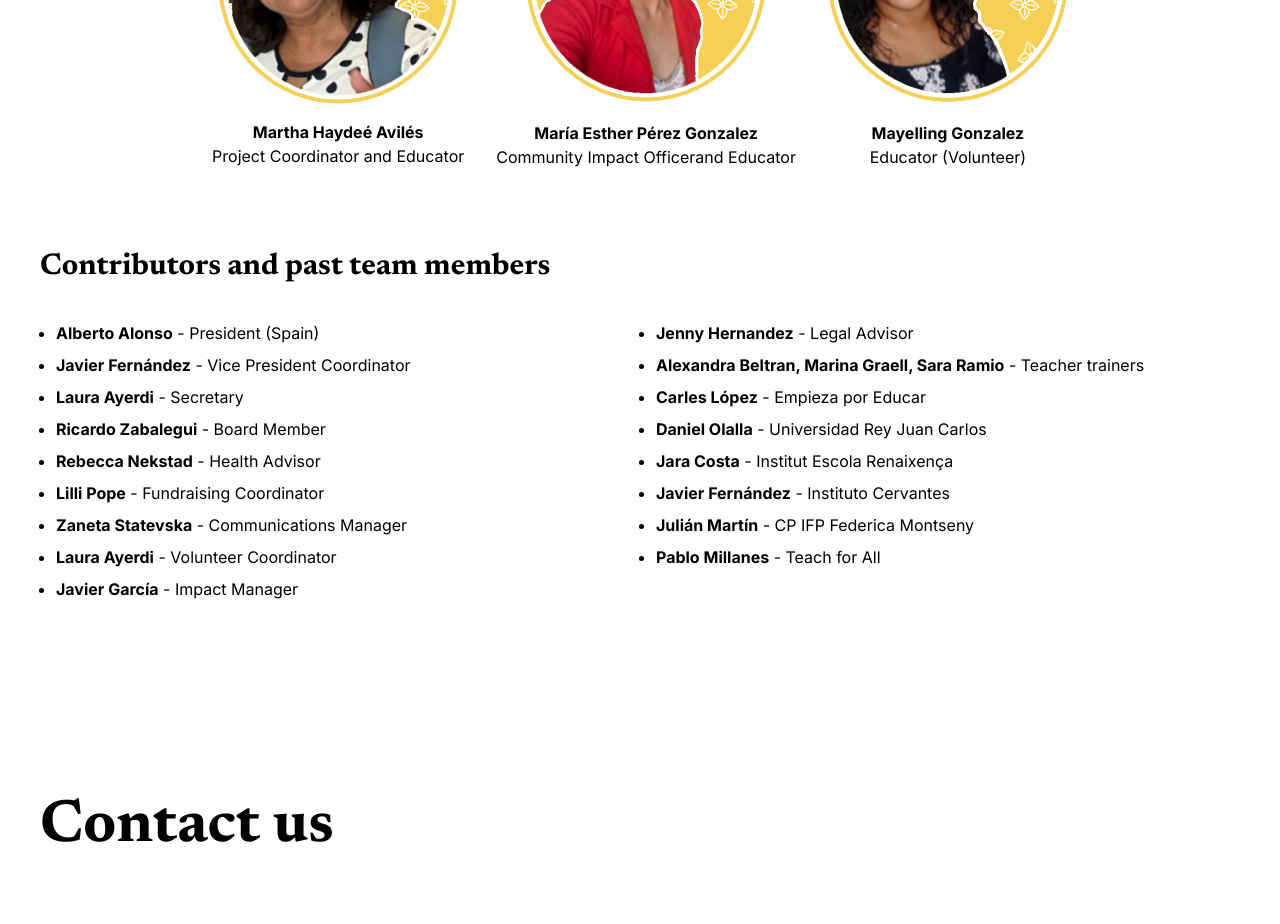
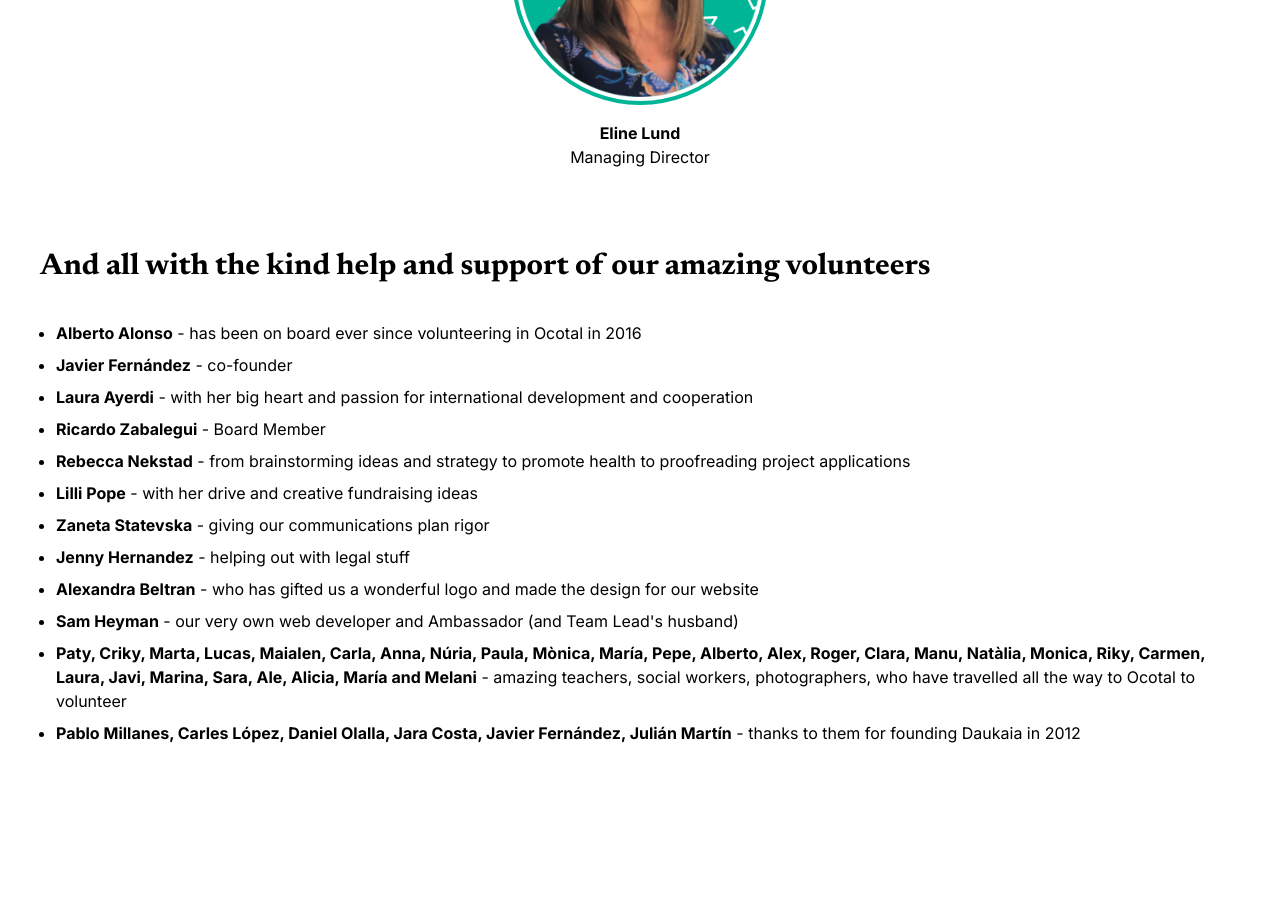
Before and after one commit to samheyman/daukaia-v3, a Next.js app: page /who-we-are in a window 1280 px wide. Shown: the part 2680-3604 px from the top of the page. Built offline with nearby package versions, Linux system fonts and the light colour scheme.

Commit message:
Feedback from Eline

```diff
--- a/src/app/components/Intro.tsx
+++ b/src/app/components/Intro.tsx
@@ -4,10 +4,9 @@ export default function Intro() {
   return (
     <section className={`meaning ${newsreader.className} text-center`}>
       <p className="text-3xl max-w-4xl mx-12 lg:mx-0">
-        We are a small, grassroots nonprofit organization, led by schoold
-        teacher in Norway, working with children and families in Ocotal,
-        Nicaragua. We provide a safe space for learning, play, growth, and
-        healing. The kind of spaces every child deserves.
+        We are a small nonprofit working with children and families in Ocotal,
+        Nicaragua. We provide support and a safe space for learning, play,
+        growth, and healing. The kind of space every child deserves.
       </p>
     </section>
   );
--- a/src/app/components/JoinUs.tsx
+++ b/src/app/components/JoinUs.tsx
@@ -12,6 +12,12 @@ export default function JoinUs() {
           creative project, or spreading our mission, your unique talents and
           efforts can light up the path to a brighter future for a child. Maybe
           you want to involve your class, your company or a group of friends?
+        </p>
+        <p className="text-lg md:text-base">
+          Nicaragua is one of the poorest countries in Latin America, and many
+          children in Ocotal grow up facing instability, poverty, and limited
+          opportunities. In the face of these challenges, what every child needs
+          is hope, support, and the chance to dream.
         </p>
         <p className="text-lg md:text-base">
           Your support empowers children like Betty to build better lives for
--- a/src/app/who-we-are/components/Team.tsx
+++ b/src/app/who-we-are/components/Team.tsx
@@ -5,23 +5,7 @@ export default function Team() {
     <section className="mx-auto flex w-full lg:w-[min(1200px,(100%-4rem))] flex-col my-12 px-4 lg:px-0">
       <div className="flex items-start flex-col">
         <h1 className={`text-6xl ${newsreader.className}`}>Team</h1>
-        <h2 className={`text-3xl font-bold ${newsreader.className} my-12`}>
-          Team lead
-        </h2>
-        <div className="flex flex-col lg:flex-row justify-center items-center w-full gap-8 lg:gap-8">
-          <div className="flex flex-col items-center ">
-            <div className="border border-4 rounded-full border-[#00b596] p-1">
-              <img src="/images/team/eline_green.png" className="w-60 " />
-            </div>
-            <p className="font-bold mt-4">Eline Lund</p>
-            <p>President</p>
-          </div>
-          {/* <div className="flex flex-col items-center">
-            <img src="/images/team/alberto_green.png" className="w-60" />
-            <p className="font-bold mt-4">Alberto Alonso</p>
-            <p>President (Spain)</p>
-          </div> */}
-        </div>
+
         <h2 className={`text-3xl font-bold ${newsreader.className} my-8`}>
           The team in Ocotal
         </h2>
@@ -42,7 +26,23 @@ export default function Team() {
             <p>Educator (Volunteer)</p>
           </div>
         </div>
-
+        <h2 className={`text-3xl font-bold ${newsreader.className} my-12`}>
+          Team lead
+        </h2>
+        <div className="flex flex-col lg:flex-row justify-center items-center w-full gap-8 lg:gap-8">
+          <div className="flex flex-col items-center ">
+            <div className="border border-4 rounded-full border-[#00b596] p-1">
+              <img src="/images/team/eline_green.png" className="w-60 " />
+            </div>
+            <p className="font-bold mt-4">Eline Lund</p>
+            <p>Managing Director</p>
+          </div>
+          {/* <div className="flex flex-col items-center">
+            <img src="/images/team/alberto_green.png" className="w-60" />
+            <p className="font-bold mt-4">Alberto Alonso</p>
+            <p>President (Spain)</p>
+          </div> */}
+        </div>
         {/* <div className="flex flex-col lg:flex-row justify-center items-center w-full mt-8 gap-8 lg:gap-8">
           <div className="flex flex-col items-center">
             <img src="/images/team/javier.png" className="w-60" />
@@ -65,87 +65,70 @@ export default function Team() {
         </div> */}
         <div className="flex flex-col w-full my-12">
           <h2 className={`text-3xl font-bold ${newsreader.className} my-8`}>
-            Contributors and past team members
+            And all with the kind help and support of our amazing volunteers
           </h2>
           <div className="flex flex-col lg:flex-row w-full mb-12">
             <div className="flex-1">
               <ul className="list-disc ml-4">
                 <li className="py-1">
-                  <span className="font-bold">Alberto Alonso</span> - President
-                  (Spain)
+                  <span className="font-bold">Alberto Alonso</span> - has been
+                  on board ever since volunteering in Ocotal in 2016
                 </li>
                 <li className="py-1">
-                  <span className="font-bold">Javier Fernández</span> - Vice
-                  President Coordinator
+                  <span className="font-bold">Javier Fernández</span> -
+                  co-founder
                 </li>
                 <li className="py-1">
-                  <span className="font-bold">Laura Ayerdi</span> - Secretary
+                  <span className="font-bold">Laura Ayerdi</span> - with her big
+                  heart and passion for international development and
+                  cooperation
                 </li>
                 <li className="py-1">
                   <span className="font-bold">Ricardo Zabalegui</span> - Board
                   Member
                 </li>
                 <li className="py-1">
-                  <span className="font-bold">Rebecca Nekstad</span> - Health
-                  Advisor
+                  <span className="font-bold">Rebecca Nekstad</span> - from
+                  brainstorming ideas and strategy to promote health to
+                  proofreading project applications
                 </li>
                 <li className="py-1">
-                  <span className="font-bold">Lilli Pope</span> - Fundraising
-                  Coordinator
+                  <span className="font-bold">Lilli Pope</span> - with her drive
+                  and creative fundraising ideas
                 </li>
                 <li className="py-1">
-                  <span className="font-bold">Zaneta Statevska</span> -
-                  Communications Manager
-                </li>{" "}
+                  <span className="font-bold">Zaneta Statevska</span> - giving
+                  our communications plan rigor
+                </li>
                 <li className="py-1">
-                  <span className="font-bold">Laura Ayerdi</span> - Volunteer
-                  Coordinator
-                </li>{" "}
+                  <span className="font-bold">Jenny Hernandez</span> - helping
+                  out with legal stuff
+                </li>
                 <li className="py-1">
-                  <span className="font-bold">Javier García</span> - Impact
-                  Manager
+                  <span className="font-bold">Alexandra Beltran</span> - who has
+                  gifted us a wonderful logo and made the design for our website
                 </li>
-              </ul>
-            </div>
+                <li className="py-1">
+                  <span className="font-bold">Sam Heyman</span> - our very own
+                  web developer and Ambassador (and Team Lead's husband)
+                </li>
 
-            <div className="flex-1">
-              {/* <h2 className={`text-3xl font-bold ${newsreader.className} my-8`}>
-              Co-founders and Advisory Board
-            </h2> */}
-              <ul className="list-disc ml-4">
                 <li className="py-1">
-                  <span className="font-bold">Jenny Hernandez</span> - Legal
-                  Advisor
+                  <span className="font-bold">
+                    Paty, Criky, Marta, Lucas, Maialen, Carla, Anna, Núria,
+                    Paula, Mònica, María, Pepe, Alberto, Alex, Roger, Clara,
+                    Manu, Natàlia, Monica, Riky, Carmen, Laura, Javi, Marina,
+                    Sara, Ale, Alicia, María and Melani
+                  </span>{" "}
+                  - amazing teachers, social workers, photographers, who have
+                  travelled all the way to Ocotal to volunteer
                 </li>
                 <li className="py-1">
                   <span className="font-bold">
-                    Alexandra Beltran, Marina Graell, Sara Ramio
+                    Pablo Millanes, Carles López, Daniel Olalla, Jara Costa,
+                    Javier Fernández, Julián Martín
                   </span>{" "}
-                  - Teacher trainers
-                </li>
-                <li className="py-1">
-                  <span className="font-bold">Carles López</span> - Empieza por
-                  Educar
-                </li>
-                <li className="py-1">
-                  <span className="font-bold">Daniel Olalla</span> - Universidad
-                  Rey Juan Carlos
-                </li>
-                <li className="py-1">
-                  <span className="font-bold">Jara Costa</span> - Institut
-                  Escola Renaixença
-                </li>
-                <li className="py-1">
-                  <span className="font-bold">Javier Fernández</span> -
-                  Instituto Cervantes
-                </li>
-                <li className="py-1">
-                  <span className="font-bold">Julián Martín</span> - CP IFP
-                  Federica Montseny
-                </li>
-                <li className="py-1">
-                  <span className="font-bold">Pablo Millanes</span> - Teach for
-                  All
+                  - thanks to them for founding Daukaia in 2012
                 </li>
               </ul>
             </div>
```
Also changed, not shown: src/app/components/WhatWeDo.tsx (+13 -20 lines).
